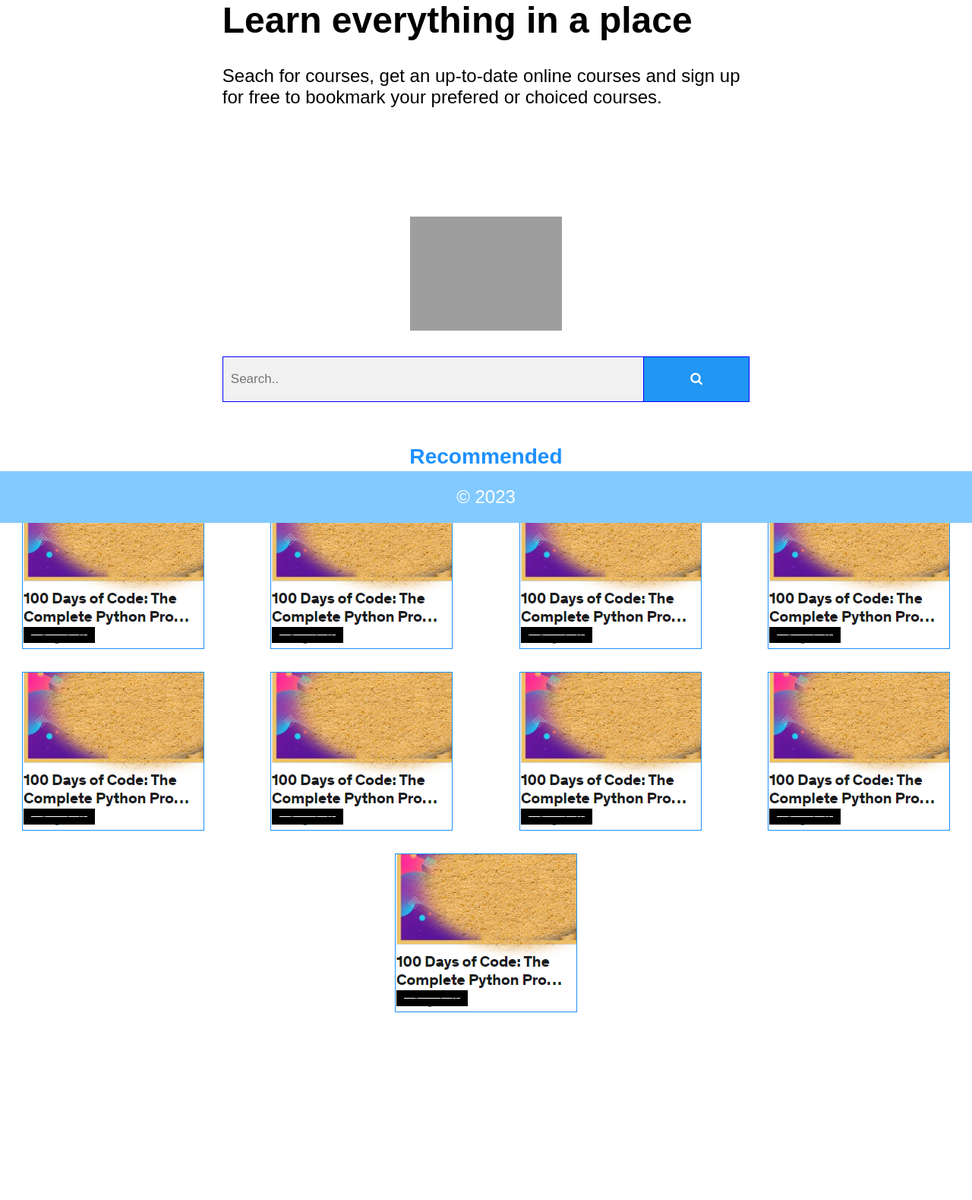
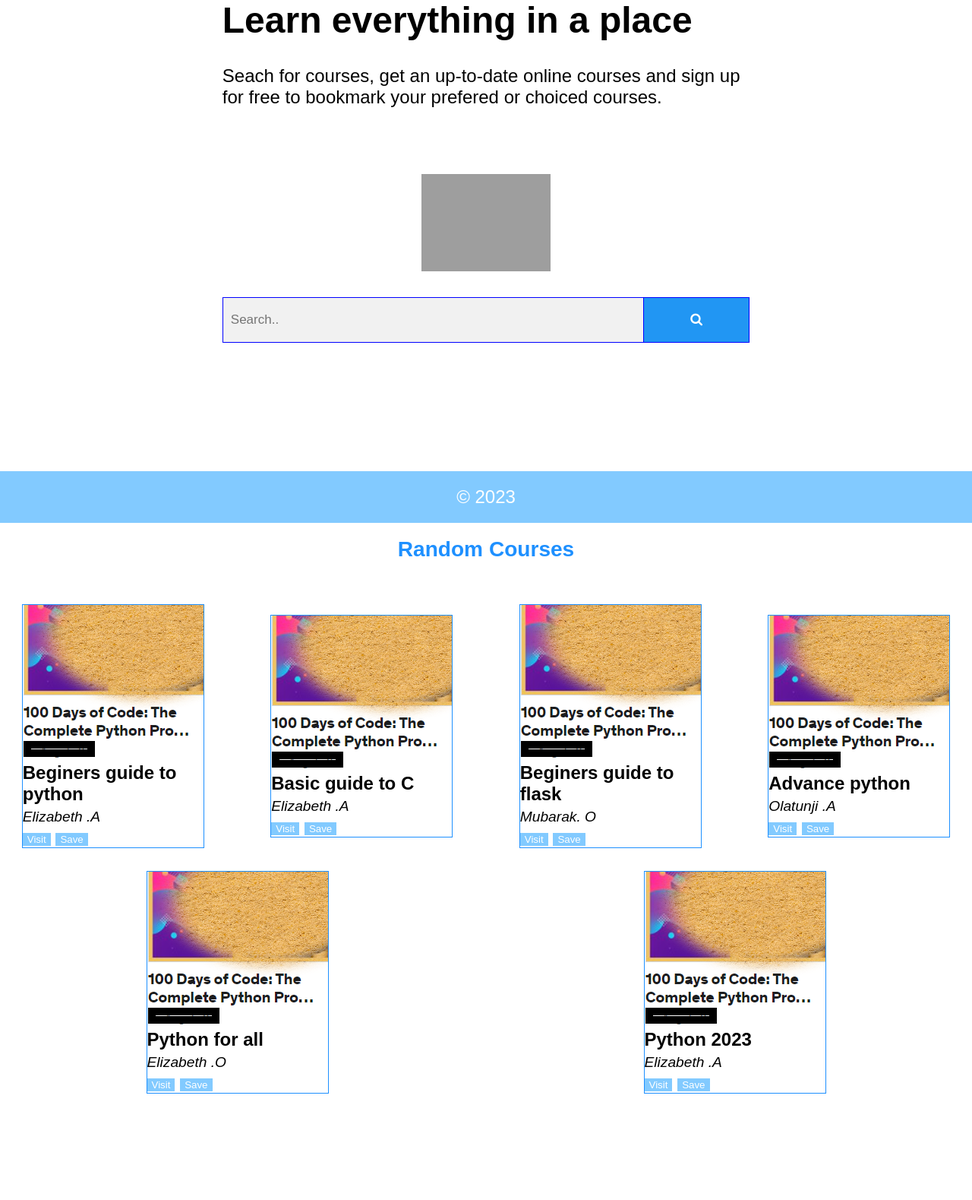
Before and after one commit to Mubarak1A/Connect-TO-Course, a Flask app: page / in a window 1280 px wide. Shown: the part 112-1691 px from the top of the page at 76% size. Before the commit the page ends 1444 px from the top, so only its background shows below. Run offline with Flask 3, Linux system fonts and the light colour scheme; grey boxes are pictures that could not be loaded.

Commit message:
Get ready for integration

```diff
--- a/app.py
+++ b/app.py
@@ -7,6 +7,7 @@ app = Flask(__name__)
 
 app.secret_key = '123'
 username = 'Elizabeth'
+
 
 # Sample user for login demonstration
 sample_user = User(username='Elizabeth', password='12345')
@@ -20,6 +21,8 @@ courses = [
         {'title': 'Python 2023', 'instructor': 'Elizabeth .A', 'url': 'www.udemy/course6', 'course_id': '127'}
     ]
 
+
+
 @app.route("/", methods=['GET', 'POST'])
 def index():
     if request.method == 'POST':
@@ -27,24 +30,35 @@ def index():
             session['username'] = request.form['username']
             password = request.form['password']
 
-            # @Mubarak: Please validate input and create user in the database.
+            # Please validate input and create user in the database.
 
             return redirect(url_for('userpage'))
         elif 'loginbtn' in request.form:
             session['username'] = request.form['username']
             password = request.form['password']
 
-            # @Mubarak: Please validate credentials and perform login logic.
+            # Please validate credentials and perform login logic.
 
             if username == sample_user.username and password == sample_user.password:
                 return redirect(url_for('userpage'))
-    return render_template('index.html')
+
+    #For testing.
+    #Please be r_courses be the random courses, s_courses for saved courses.
+    r_results = []
+    for item in courses:
+        r_results.append(item)
+
+    return render_template('index.html', r_courses=r_results, s_courses=r_results)
+
 
 @app.route("/user", methods=['GET', 'POST'])
 def userpage():
     if 'username' in session:
         username = session['username']
-        return render_template('User_page.html', username=username)
+        r_results = []
+        for item in courses:
+            r_results.append(item)
+        return render_template('User_page.html', username=username, r_courses=r_results)
     else:
         return redirect(url_for('index'))
 
--- a/static/ajax.js
+++ b/static/ajax.js
@@ -29,7 +29,9 @@ $(document).ready(function() {
             var resultHtml =
               '<div class="flex-item3">' + '<img src="static/images/img2.png" style="width: 100%;">' +
               '<b>' + result.title + '</b>' +
-              '<p>' + result.instructor + '</p>' +
+              '<br><i style="font-size: 0.8em;">' + result.instructor + '</i>' +
+	      '<br><button><a href="' + result.url + '">Visit</a></button>' +
+	      ' ' + '<button name=' + result.course_id + '><a href="#">Save</a></button>' +
               '</div>';
 
             $('#search-results').append(resultHtml);
--- a/static/script.js
+++ b/static/script.js
@@ -1,3 +1,9 @@
 function openNav() {
-        document.getElementById("bookmark").style.width = "200px";                       document.getElementById("main").style.marginLeft = "200px";              }
-                                                                                 function closeNav() {                                                                    document.getElementById("bookmark").style.width = "0px";                         document.getElementById("main").style.marginLeft = "0px";                }
+        document.getElementById("bookmark_container").style.width = "200px";
+	document.getElementById("main").style.marginLeft = "200px";
+}
+
+function closeNav() {
+	document.getElementById("bookmark_container").style.width = "0px";
+	document.getElementById("main").style.marginLeft = "0px";
+}
--- a/static/style.css
+++ b/static/style.css
@@ -222,6 +222,18 @@ div.psw {
 
 }
 
+.flex-item3 button {
+	background-color: #82CAFF;
+	color: white;
+	cursor: pointer;
+	border: none;
+}
+
+.flex-item3 a {
+	color: white;
+	text-decoration: none;
+}
+
 form.search-container input[type=text] {
 	padding: 10px;
 	margin: 0px;
@@ -268,7 +280,7 @@ form.search-container::after {
 }
 
 .sidenav a {
-	padding: 8px 8px 8px 32px;
+	/*padding: 8px 8px 8px 32px;*/
 	text-decoration: none;
 	font-size: 25px;
 	color: #818181;
--- a/templates/index.html
+++ b/templates/index.html
@@ -11,6 +11,7 @@
 <meta name="viewport" content="width=device-width, initial-scale=1.0">
 <link rel="stylesheet" href="static/style.css">
 <script src="https://ajax.googleapis.com/ajax/libs/jquery/3.6.4/jquery.min.js"></script>
+<script src="static/ajax.js"></script>
 <script src="static/script.js"></script>
 </head>
 <body>
@@ -96,49 +97,43 @@
 
 
 <div class="container">
-        <div class="flex-item1"><h1 style="margin-top: 0px;">Learn everything in a place</h1>
+        <div class="flex-item1" style="padding-left: auto;"><h1 style="margin-top: 0px;">Learn everything in a place</h1>
                 <p>Seach for courses, get an up-to-date online courses and sign up for free to bookmark your prefered or choiced courses.</p>
         </div>
 
         <div class="flex-item1">
-                <div class="flex-item2"><br><br>
-                        <img src="static/images/img.png" style="width: 200px;">
+                <div class="flex-item2">
+                        <img src="static/images/img.png" style="width: 170px;">
                                 <br><br>
-                                <form class="search-container" action="{{ 'search' }}" method="GET" style="width: 100%;">
-                                        <input type="text" placeholder="Search.." name="search">
-                                        <button type="submit" name="search"><i class="fa fa-search"></i></button>
+                                <form class="search-container" style="width: 100%;">
+                                        <input type="text" id="search-input" placeholder="Search.." required>
+                                        <button type="submit"><i class="fa fa-search"></i></button>
                                 </form>
-                        </div>
+                </div>
 
         </div>
 </div>
-<br>
 
-<p>{{ results }}</p>
-{% if results %}
-<div class="result"><h3>Search Results</h3></div>
+<!-- Search Results comes in here -->
+<div class="result" id="result-head"><h3></h3></div>
+<div class="container" id="search-results"> </div>
+
+<!-- Generate 10 random courses -->
+<div class="result"><h3>Random Courses</h3></div>
 <br>
 
 <div class="container">
-	{% for result in results %}
-	<div class="flex-item3"> <img src="static/images/img2.png" style="width: 100%;">{{ result.title }}<p>{{ result.instructor }}</p><a href='{{ result.url }}'>visit</a></div>
+	{% for result in r_courses %}
+	<div class="flex-item3">
+		<img src="static/images/img2.png" style="width: 100%;">
+		<b>{{ result.title }}</b>
+		<br><i style="font-size: 0.8em">{{ result.instructor }}</i><br>
+		<button><a href='{{ result.url }}'>Visit</a></button>
+		<button><a href='{{ result.url }}'>Save</a></button>
+	</div>
 	{% endfor %}
 </div>
 
-{% else %}
-	<div class="result"><h3>Recommended</h3></div>
-	<div class="container">
-        	<div class="flex-item3"> <img src="static/images/img2.png" style="width: 100%;"></div>
-        	<div class="flex-item3"> <img src="static/images/img2.png" style="width: 100%;"></div>
-        	<div class="flex-item3"> <img src="static/images/img2.png" style="width: 100%;"></div>
-        	<div class="flex-item3"> <img src="static/images/img2.png" style="width: 100%;"></div>
-        	<div class="flex-item3"> <img src="static/images/img2.png" style="width: 100%;"></div>
-        	<div class="flex-item3"> <img src="static/images/img2.png" style="width: 100%;"> </div>
-        	<div class="flex-item3"> <img src="static/images/img2.png" style="width: 100%;"></div>
-        	<div class="flex-item3"> <img src="static/images/img2.png" style="width: 100%;"></div>
-        	<div class="flex-item3"> <img src="static/images/img2.png" style="width: 100%;"></div>
-	</div>
-{% endif %}
 <br>
 <br><br><br>
 <br>
```
Also changed, not shown: templates/User_page.html (+21 -18 lines).
